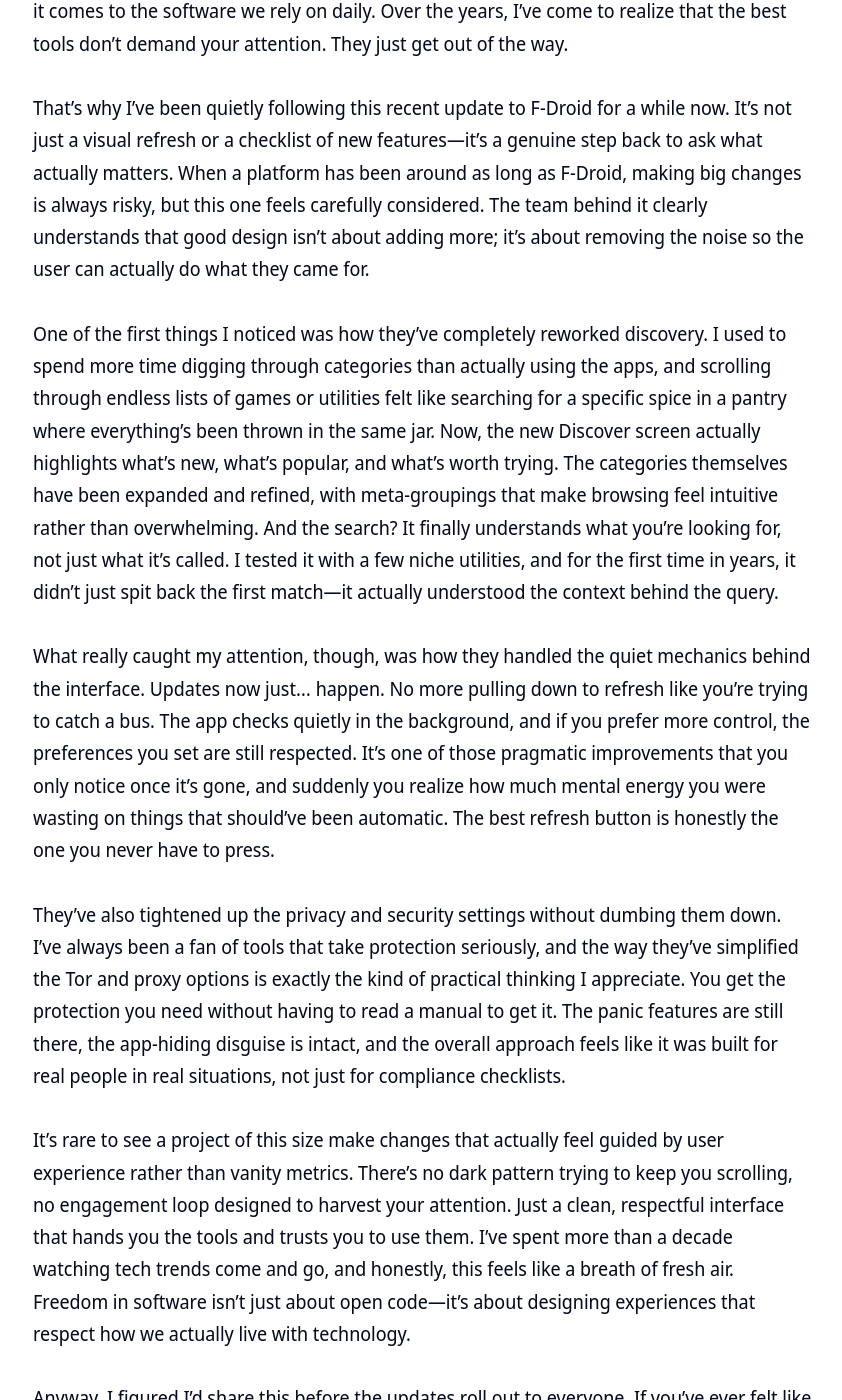
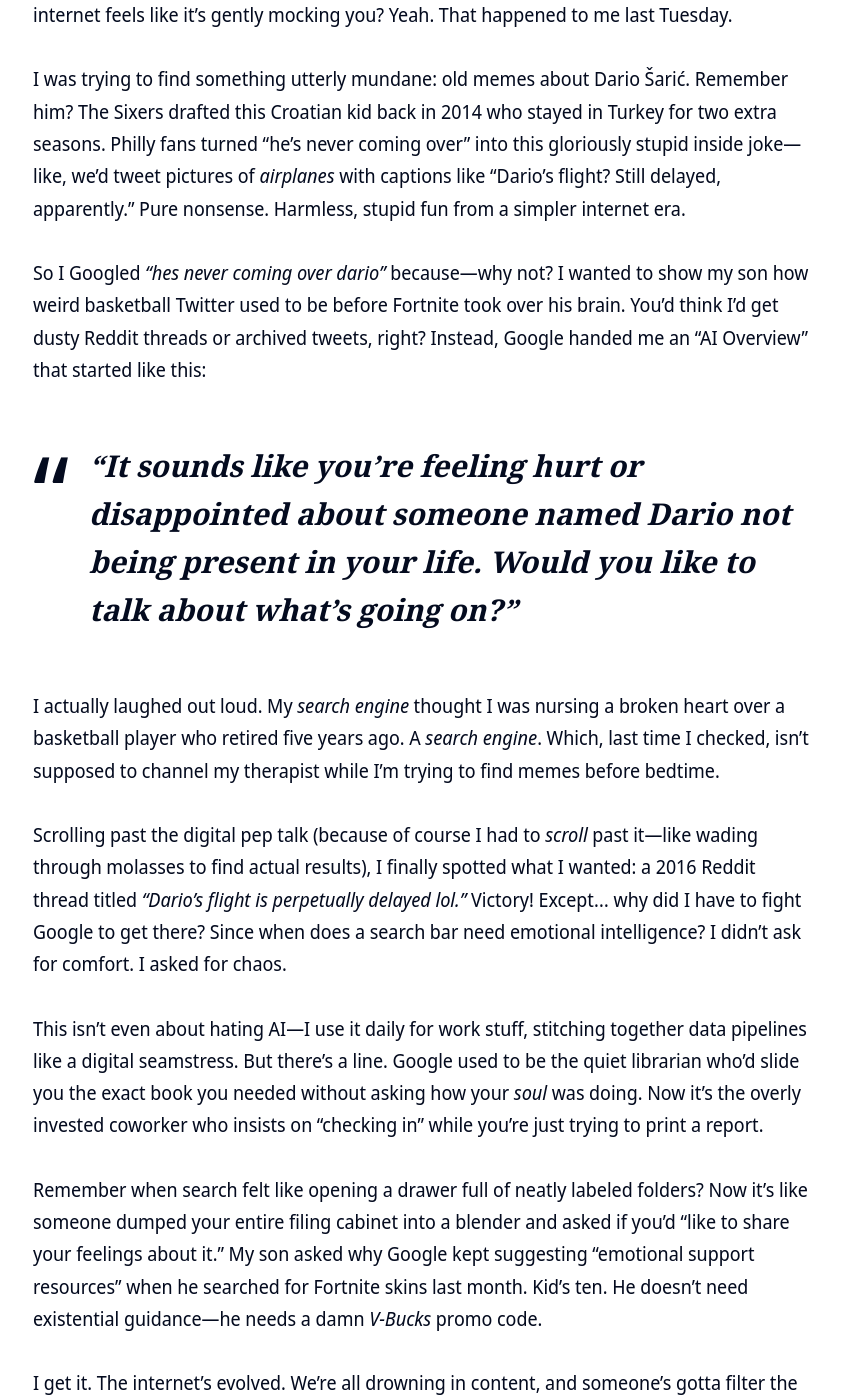
Before and after one commit to clintjb/clintjb.github.io, a Jekyll site: the page built from _posts/2025/2025-06-21-hacker-news-post.md, in a window 1280 px wide and 1400 px high, scrolled down 1267 px. Shown: the whole window, without its empty margins (217-1059 px from the left). Built offline with Jekyll 4.4.1, drawn with Linux system fonts in a browser that asks for light colours; some of the changed text lies outside the part shown.

Commit message:
Updated Weekly Post

```diff
--- a/_posts/2025/2025-06-21-hacker-news-post.md
+++ b/_posts/2025/2025-06-21-hacker-news-post.md
@@ -11,18 +11,30 @@ image: '/images/posts/2025/weekly.jpg'
 ---
 ![](/images/posts/2025/weekly.jpg)
 
-_⚠️ **THIS POST IS GENERATED WITH LLMs**: This post is newly generated a few times a week based on trending articles from hacker news. It takes the tone of my writing style, takes the topic from Hacker News - throws in some LLM magic and generates this post. Please be aware I don't read what gets generated here - it means I may agree, I may not - its a crap shoot - its not meant to be an opinion piece but merely [an experiment](https://github.com/clintjb/Weekly-Post) with the services from [OpenRouter](https://openrouter.ai) - last updated Friday 25 September 2026_
+_⚠️ **THIS POST IS GENERATED WITH LLMs**: This post is newly generated a few times a week based on trending articles from hacker news. It takes the tone of my writing style, takes the topic from Hacker News - throws in some LLM magic and generates this post. Please be aware I don't read what gets generated here - it means I may agree, I may not - its a crap shoot - its not meant to be an opinion piece but merely [an experiment](https://github.com/clintjb/Weekly-Post) with the services from [OpenRouter](https://openrouter.ai) - last updated Monday 28 September 2026_
 
-I’ve always been the kind of person who gets quietly frustrated by apps that feel like they’re working against you. You know the type—endless permission prompts, pushy notifications, and a navigation flow that assumes you’ve never touched a smartphone before. It’s funny how we’ve gotten so used to accepting friction as the price of convenience, especially when it comes to the software we rely on daily. Over the years, I’ve come to realize that the best tools don’t demand your attention. They just get out of the way.
+## When Did Search Forget How to Search?
 
-That’s why I’ve been quietly following this recent update to F-Droid for a while now. It’s not just a visual refresh or a checklist of new features—it’s a genuine step back to ask what actually matters. When a platform has been around as long as F-Droid, making big changes is always risky, but this one feels carefully considered. The team behind it clearly understands that good design isn’t about adding more; it’s about removing the noise so the user can actually do what they came for.
+You know that weird moment when you’re scrolling through your phone at 10 p.m., half-watching the *Bundesliga* replay with a lukewarm *Weizen* beside you, and suddenly the internet feels like it’s gently mocking you? Yeah. That happened to me last Tuesday.
 
-One of the first things I noticed was how they’ve completely reworked discovery. I used to spend more time digging through categories than actually using the apps, and scrolling through endless lists of games or utilities felt like searching for a specific spice in a pantry where everything’s been thrown in the same jar. Now, the new Discover screen actually highlights what’s new, what’s popular, and what’s worth trying. The categories themselves have been expanded and refined, with meta-groupings that make browsing feel intuitive rather than overwhelming. And the search? It finally understands what you’re looking for, not just what it’s called. I tested it with a few niche utilities, and for the first time in years, it didn’t just spit back the first match—it actually understood the context behind the query.
+I was trying to find something utterly mundane: old memes about Dario Šarić. Remember him? The Sixers drafted this Croatian kid back in 2014 who stayed in Turkey for two extra seasons. Philly fans turned “he’s never coming over” into this gloriously stupid inside joke—like, we’d tweet pictures of *airplanes* with captions like “Dario’s flight? Still delayed, apparently.” Pure nonsense. Harmless, stupid fun from a simpler internet era.
 
-What really caught my attention, though, was how they handled the quiet mechanics behind the interface. Updates now just… happen. No more pulling down to refresh like you’re trying to catch a bus. The app checks quietly in the background, and if you prefer more control, the preferences you set are still respected. It’s one of those pragmatic improvements that you only notice once it’s gone, and suddenly you realize how much mental energy you were wasting on things that should’ve been automatic. The best refresh button is honestly the one you never have to press.
+So I Googled *“hes never coming over dario”* because—why not? I wanted to show my son how weird basketball Twitter used to be before Fortnite took over his brain. You’d think I’d get dusty Reddit threads or archived tweets, right? Instead, Google handed me an “AI Overview” that started like this:
 
-They’ve also tightened up the privacy and security settings without dumbing them down. I’ve always been a fan of tools that take protection seriously, and the way they’ve simplified the Tor and proxy options is exactly the kind of practical thinking I appreciate. You get the protection you need without having to read a manual to get it. The panic features are still there, the app-hiding disguise is intact, and the overall approach feels like it was built for real people in real situations, not just for compliance checklists.
+> *“It sounds like you’re feeling hurt or disappointed about someone named Dario not being present in your life. Would you like to talk about what’s going on?”*
 
-It’s rare to see a project of this size make changes that actually feel guided by user experience rather than vanity metrics. There’s no dark pattern trying to keep you scrolling, no engagement loop designed to harvest your attention. Just a clean, respectful interface that hands you the tools and trusts you to use them. I’ve spent more than a decade watching tech trends come and go, and honestly, this feels like a breath of fresh air. Freedom in software isn’t just about open code—it’s about designing experiences that respect how we actually live with technology.
+I actually laughed out loud. My *search engine* thought I was nursing a broken heart over a basketball player who retired five years ago. A *search engine*. Which, last time I checked, isn’t supposed to channel my therapist while I’m trying to find memes before bedtime.
 
-Anyway, I figured I’d share this before the updates roll out to everyone. If you’ve ever felt like your phone was working for the app companies instead of you, it’s worth giving this version a spin. I’d love to hear how it lands for you—whether you’re a long-time FOSS user or just someone who’s tired of being treated like a data point. Drop a note in the comments or send me a message. I’m always happy to chat about tools that actually respect how we use them. Until next time, keep tinkering. 🌮
+Scrolling past the digital pep talk (because of course I had to *scroll* past it—like wading through molasses to find actual results), I finally spotted what I wanted: a 2016 Reddit thread titled *“Dario’s flight is perpetually delayed lol.”* Victory! Except… why did I have to fight Google to get there? Since when does a search bar need emotional intelligence? I didn’t ask for comfort. I asked for chaos.
+
+This isn’t even about hating AI—I use it daily for work stuff, stitching together data pipelines like a digital seamstress. But there’s a line. Google used to be the quiet librarian who’d slide you the exact book you needed without asking how your *soul* was doing. Now it’s the overly invested coworker who insists on “checking in” while you’re just trying to print a report.
+
+Remember when search felt like opening a drawer full of neatly labeled folders? Now it’s like someone dumped your entire filing cabinet into a blender and asked if you’d “like to share your feelings about it.” My son asked why Google kept suggesting “emotional support resources” when he searched for Fortnite skins last month. Kid’s ten. He doesn’t need existential guidance—he needs a damn *V-Bucks* promo code.
+
+I get it. The internet’s evolved. We’re all drowning in content, and someone’s gotta filter the noise. But when did finding a silly meme require surviving an intervention from Skynet’s bubbly cousin? Maybe I’m just an old dog (40-something, remember?) who’s tired of teaching new tricks to machines that forgot their original job.
+
+I poured myself a *Whisky* after that search. Sat there staring at the screen like it owed me an apology. Sometimes I miss the internet where “404” meant “try again,” not “let’s unpack your trauma.”
+
+Anyway. If you’ve got a minute, tell me: when did *you* realize the pot was boiling? Because I’m starting to wonder if it’s just me—or if we all quietly agreed to let the machines nurse us through life, one awkward AI hug at a time.
+
+(And if you find those Dario memes? Slide into my DMs. I’ll trade you for my perfected chili recipe. The one where the meat *actually* comes over.) 🥃
```
Also changed, not shown: images/posts/2025/weekly.jpg.
